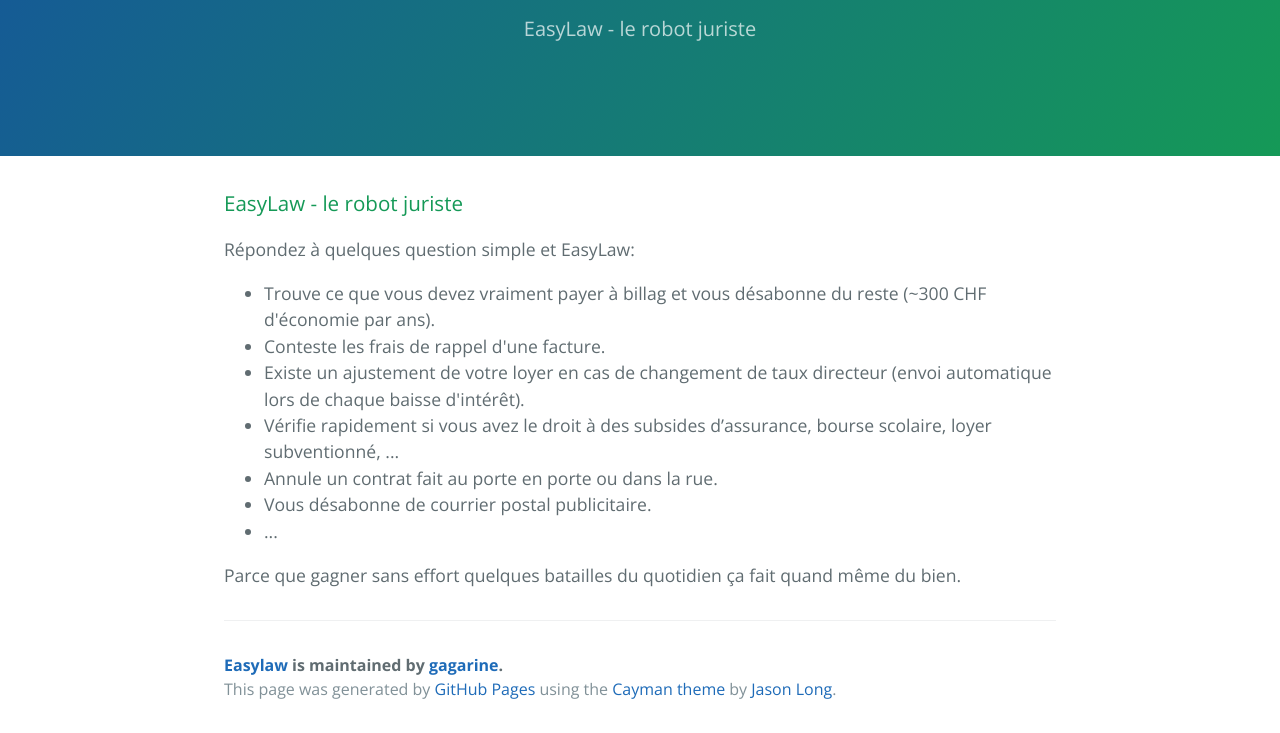
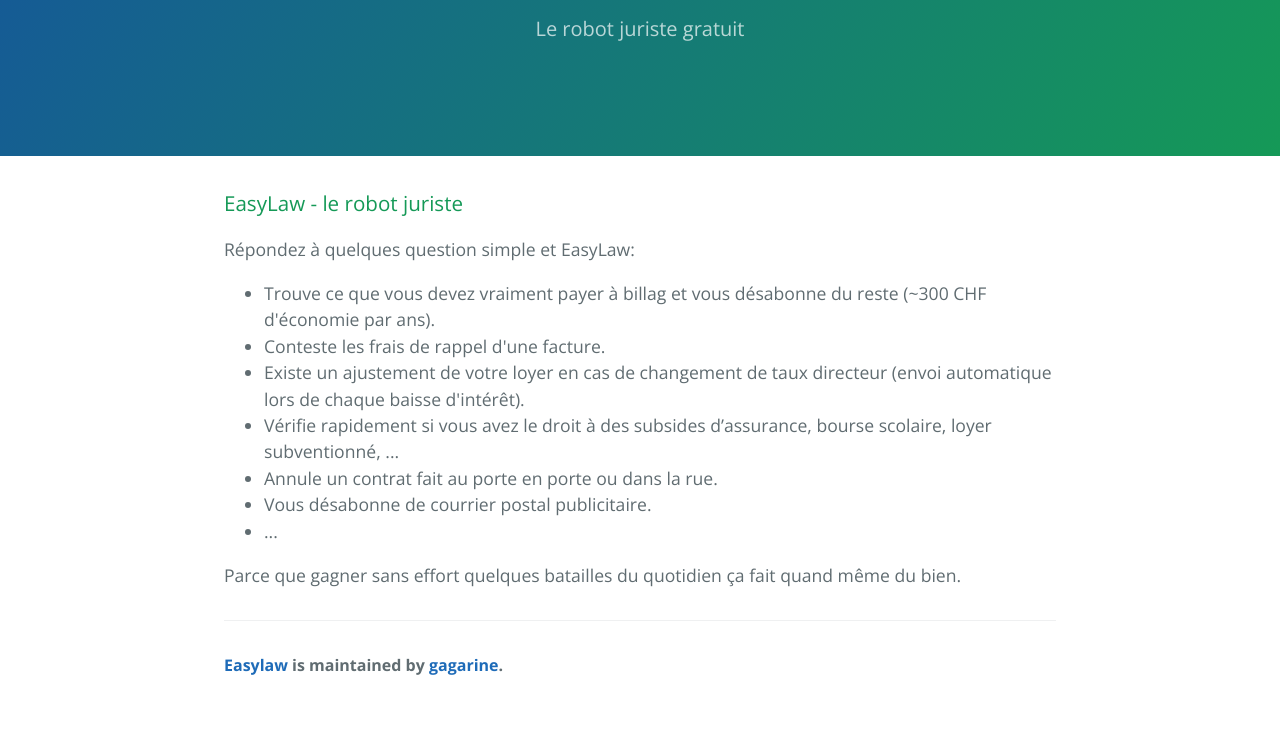
Before and after one commit to gagarine/easylaw, a plain HTML site: page index.html in a window 1280 px wide. Shown: the part 161-894 px from the top of the page. After the commit the page ends 870 px from the top, so only its background shows below. Drawn offline with nearby package versions, Linux system fonts and the light colour scheme.

Commit message:
Update index.html

```diff
--- a/index.html
+++ b/index.html
@@ -12,7 +12,7 @@
   <body>
     <section class="page-header">
       <h1 class="project-name">Easylaw</h1>
-      <h2 class="project-tagline">EasyLaw - le robot juriste </h2>
+      <h2 class="project-tagline">Le robot juriste gratuit</h2>
     </section>
 
     <section class="main-content">
@@ -35,8 +35,6 @@
 
       <footer class="site-footer">
         <span class="site-footer-owner"><a href="https://github.com/gagarine/easylaw">Easylaw</a> is maintained by <a href="https://github.com/gagarine">gagarine</a>.</span>
-
-        <span class="site-footer-credits">This page was generated by <a href="https://pages.github.com">GitHub Pages</a> using the <a href="https://github.com/jasonlong/cayman-theme">Cayman theme</a> by <a href="https://twitter.com/jasonlong">Jason Long</a>.</span>
       </footer>
 
     </section>
```
